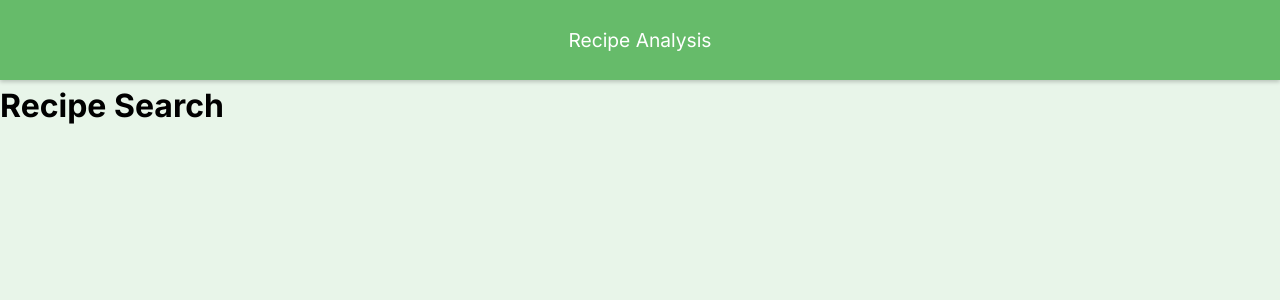
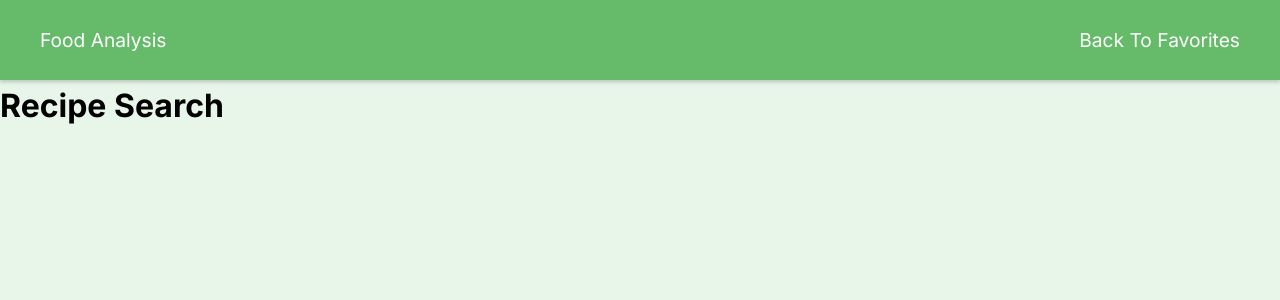
Before and after one commit to jwkaterina/nutrition, a Next.js app: page /analysis/recipe-analysis in a window 1280 px wide. Shown: the top 300 px of the page. Built offline with nearby package versions, Linux system fonts and the light colour scheme.

Commit message:
create analysis menu

```diff
--- a/src/app/analysis/menu-analysis/page.tsx
+++ b/src/app/analysis/menu-analysis/page.tsx
@@ -4,8 +4,8 @@
 // import { fetchNutritionAnalysisAPI } from '@/app/services/fetch-data'
 // import { useState } from 'react'
 import NavBar from '@/app/components/nav-bar/nav-bar';
-import NavbarStyles from '@/app/components/nav-bar/nav-bar.module.css';
 import Search from '../components/search';
+import AnalysisMenu from '@/app/components/nav-bar/menus/analysis-menu';
 
 export const MenuSearch = (): JSX.Element => {
 
@@ -23,7 +23,7 @@ export const MenuSearch = (): JSX.Element => {
 
   return (<>
     <NavBar color={'var(--secondary-color)'}>
-      <div className={NavbarStyles.header}>Menu Analysis</div>
+        <AnalysisMenu title="Menu"/>
     </NavBar>
     <Search>
       <h1>Menu Search</h1>
--- a/src/app/analysis/recipe-analysis/page.tsx
+++ b/src/app/analysis/recipe-analysis/page.tsx
@@ -3,8 +3,8 @@
 // import styles from './page.module.css'
 // import { fetchNutritionAnalysisAPI } from '@/app/services/fetch-data'
 import NavBar from '@/app/components/nav-bar/nav-bar';
-import NavbarStyles from '@/app/components/nav-bar/nav-bar.module.css';
 import Search from '../components/search';
+import AnalysisMenu from '@/app/components/nav-bar/menus/analysis-menu';
 
 export const RecipeSearch = (): JSX.Element => {
 
@@ -21,12 +21,12 @@ export const RecipeSearch = (): JSX.Element => {
   // }, []);
 
   return (<>
-    <NavBar color={'var(--secondary-color)'}>
-      <div className={NavbarStyles.header}>Recipe Analysis</div>
+   	<NavBar color={'var(--secondary-color)'}>
+        <AnalysisMenu title="Food"/>
     </NavBar>
-      <Search>
-        <h1>Recipe Search</h1>
-      </Search>
+    <Search>
+    <h1>Recipe Search</h1>
+    </Search>
     </>  )
 }
 
--- /dev/null
+++ b/src/app/components/nav-bar/menus/analysis-menu.tsx
@@ -0,0 +1,20 @@
+'use client'
+
+import styles from '../nav-bar.module.css'
+import Link from 'next/link'
+
+interface AnalysisMenuProps {
+    title: string
+}
+
+const AnalysisMenu = ({ title }: AnalysisMenuProps): JSX.Element => {
+
+	return <>
+		<div className={styles.links}>
+				<a className={styles.link}>{`${title} Analysis`}</a>
+				<Link className={styles.link} href={'/'} >{`Back To Favorites`}</Link>
+		</div>
+	</>
+}
+
+export default AnalysisMenu
--- a/src/app/components/nav-bar/menus/menu.tsx
+++ b/src/app/components/nav-bar/menus/menu.tsx
@@ -2,14 +2,14 @@
 
 import styles from '../nav-bar.module.css'
 
-interface OpenCardMenuProps {
+interface MenuProps {
 	leftText: string,
 	rightText: string,
 	onLeftclick: () => void,
 	onRightclick: () => void
 }
 
-const Menu = ({ leftText, rightText, onLeftclick, onRightclick}: OpenCardMenuProps): JSX.Element => {
+const Menu = ({ leftText, rightText, onLeftclick, onRightclick}: MenuProps): JSX.Element => {
 
 	return <>
 		<div className={styles.links}>
```
Also changed, not shown: src/app/analysis/food-analysis/page.tsx (+8 -9 lines).
